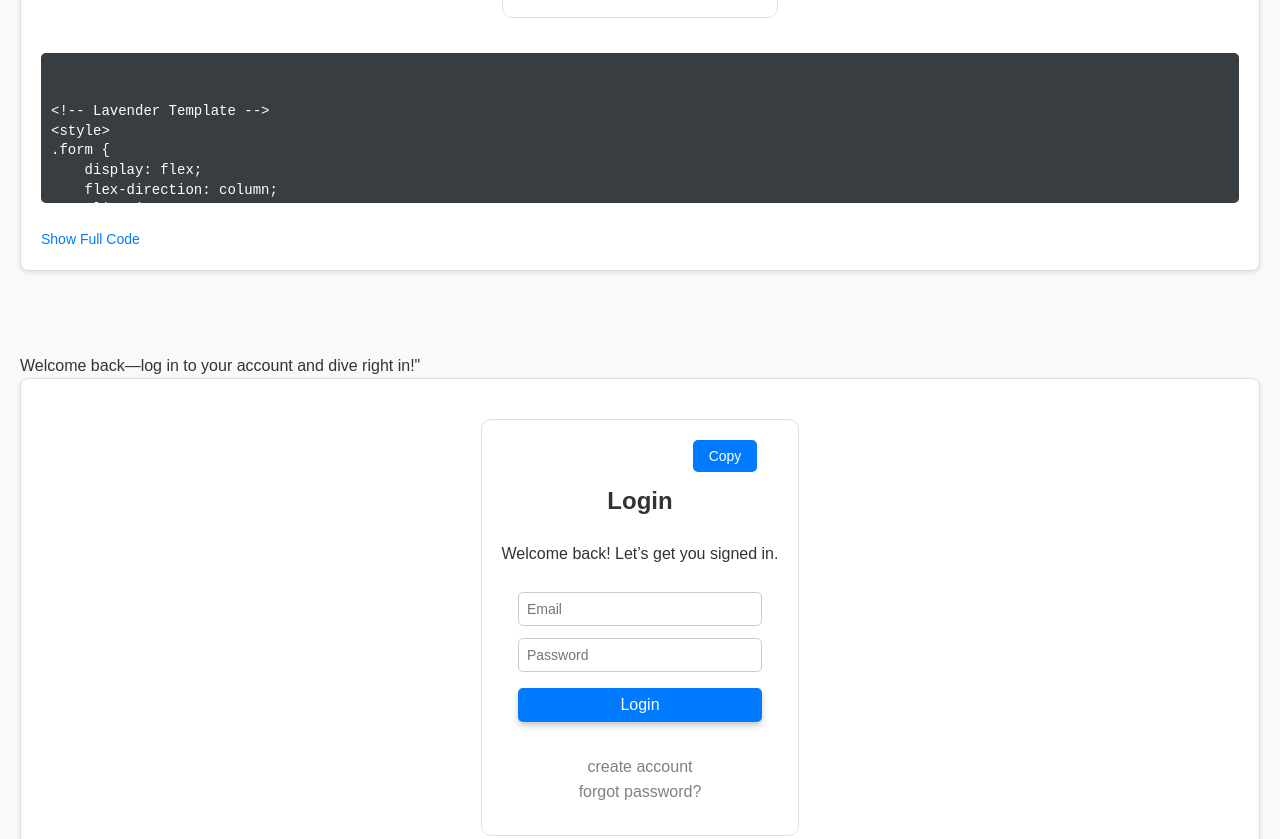
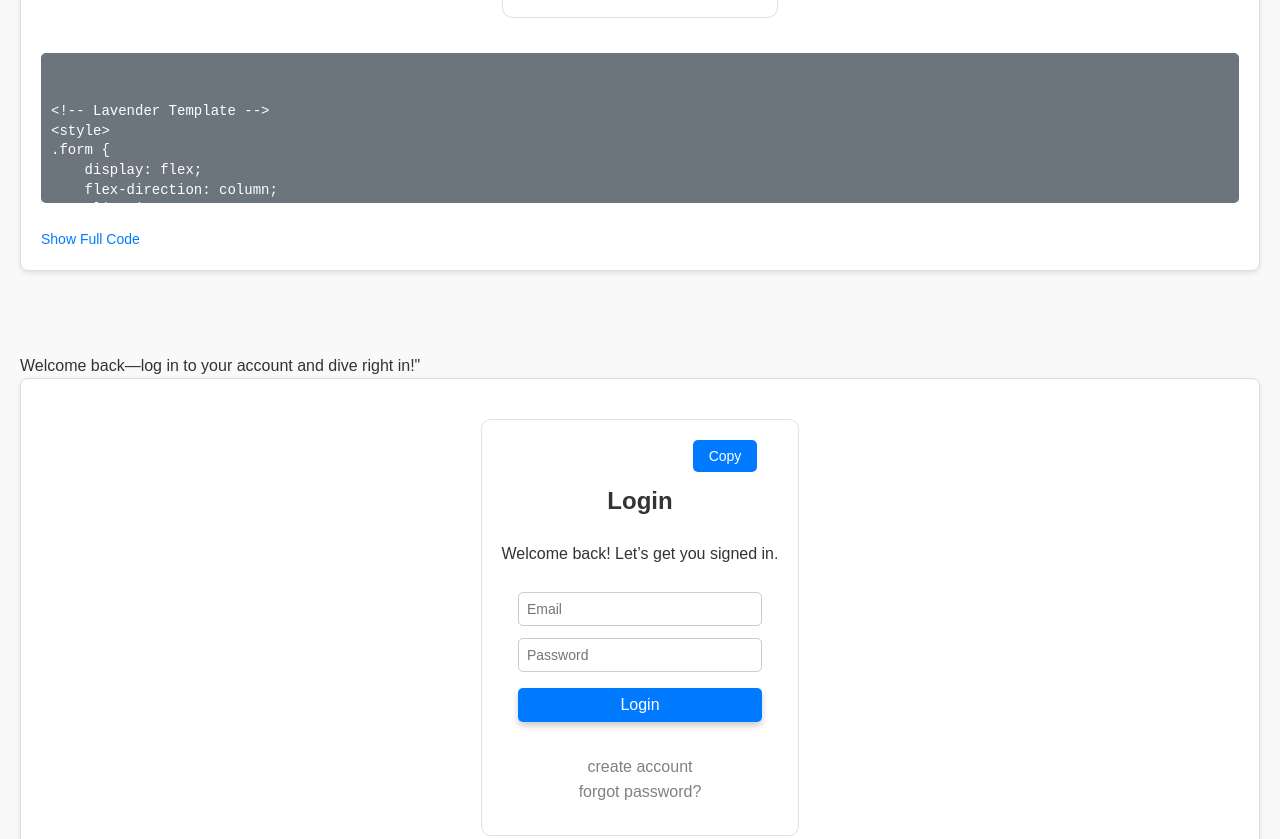
Before and after one commit to EnockKatumba/Snipiverese-, a plain HTML site: page index.html in a window 1280 px wide. Shown: the part 934-1773 px from the top of the page. Drawn offline with Linux system fonts and the light colour scheme.

Commit message:
Update index.css

```diff
--- a/index.css
+++ b/index.css
@@ -206,7 +206,7 @@ footer {
         /* Snippet Section */
 /* Original .snippet code with added expand functionality */
 .snippet {
-    background-color: #383d42; /* Light Charcoal Grey */
+     background-color: #6c757d; /* Light Slate Grey */
 color: white; /* Light text for contrast */
     padding: 10px;
     border-radius: 5px;
```
